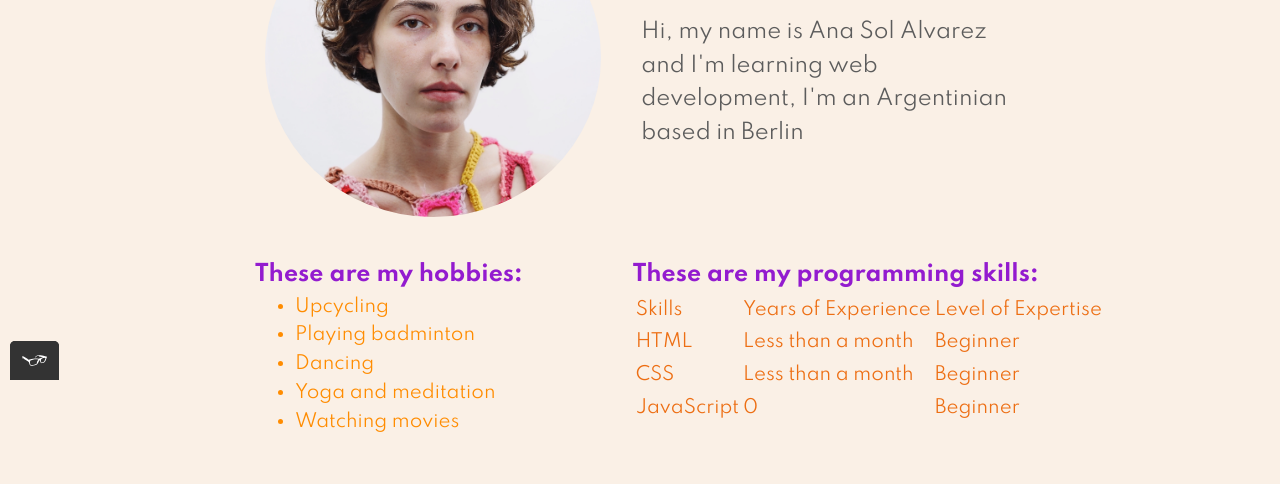
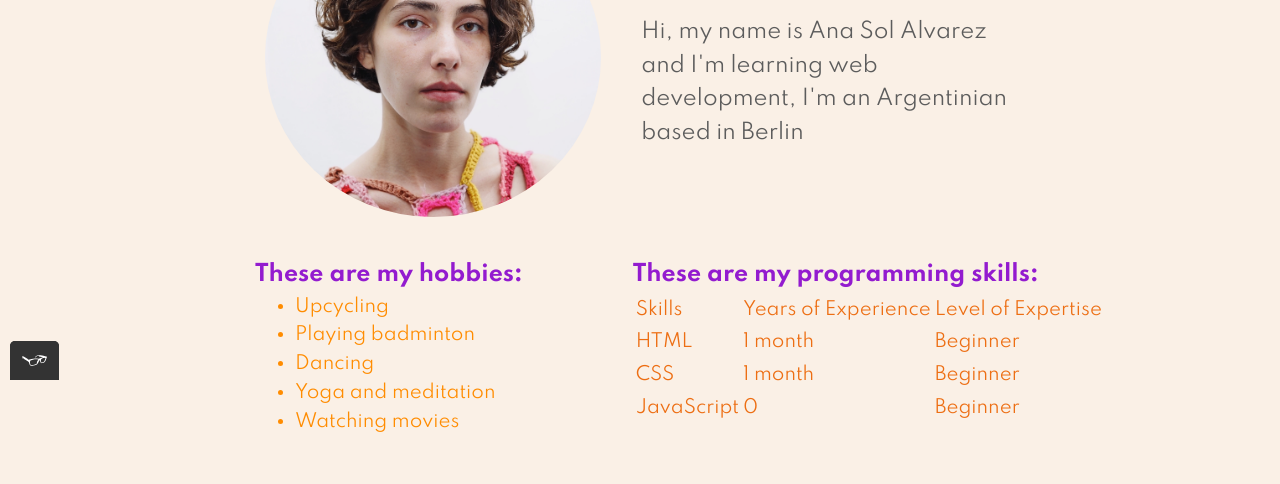
Before and after one commit to anasolalvarez/portfolio-website, a plain HTML site: page about.html in a window 1280 px wide. Shown: the part 420-904 px from the top of the page. Drawn offline with nearby package versions, Linux system fonts and the light colour scheme.

Commit message:
about experience

```diff
--- a/about.html
+++ b/about.html
@@ -66,12 +66,12 @@
 						</tr>
 						<tr>
 							<td>HTML</td>
-							<td>Less than a month</td>
+							<td>1 month</td>
 							<td>Beginner</td>
 						</tr>
 						<tr>
 							<td>CSS</td>
-							<td>Less than a month</td>
+							<td>1 month</td>
 							<td>Beginner</td>
 						</tr>
 						<tr>
```
Also changed, not shown: index.html (+1 -1 lines).
